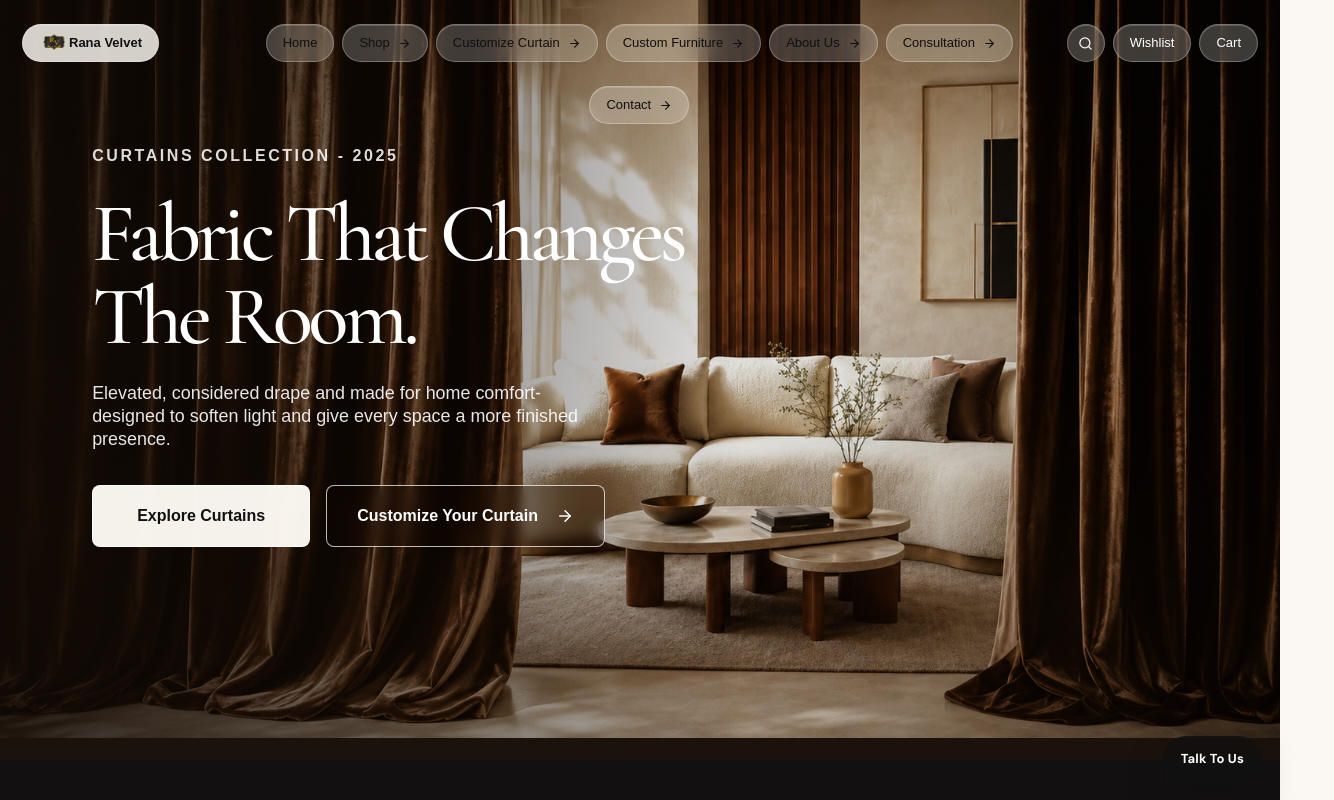
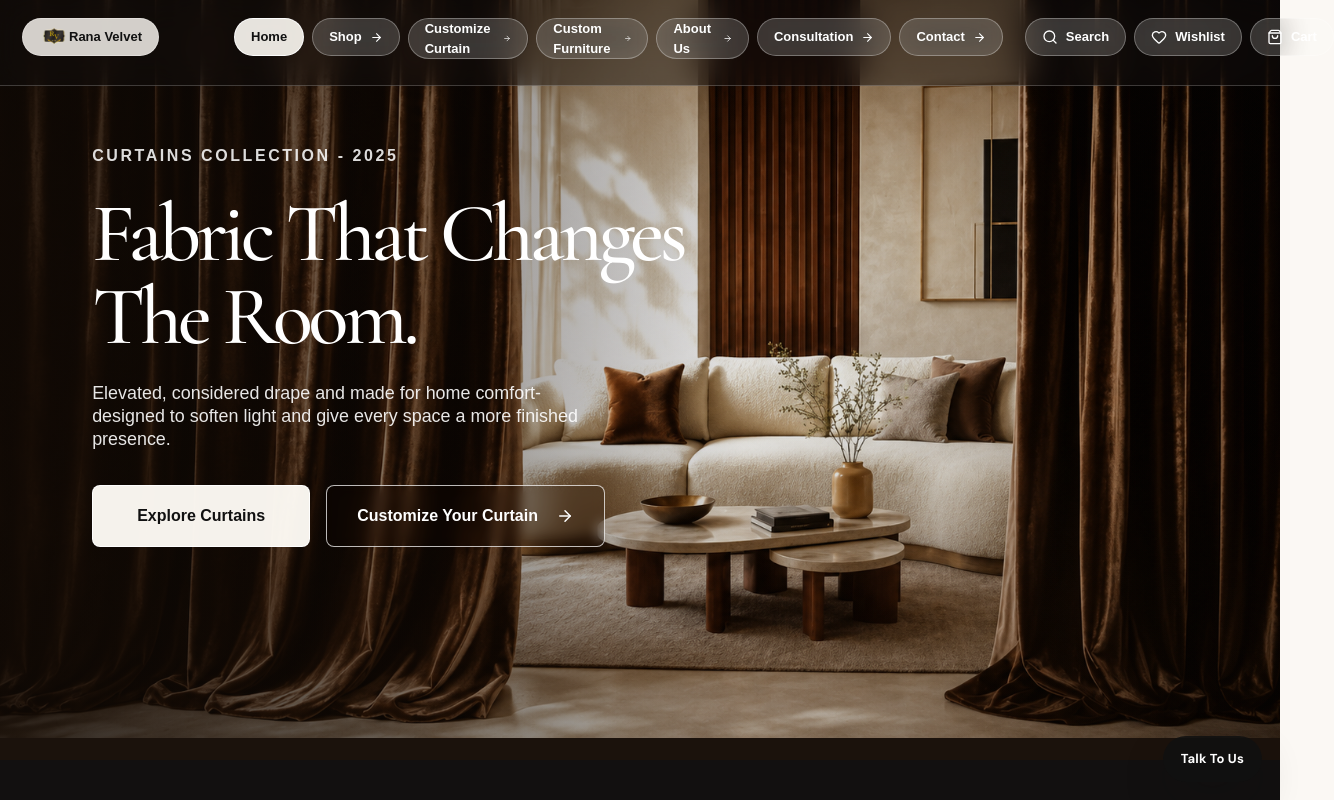
Before and after one commit to octa9999/rana-velvet, a Next.js app: page / in a window 1280 px wide. Shown: the top 800 px of the page, 1334 px wide, since content can reach past the window. Built offline with nearby package versions, Linux system fonts and the light colour scheme.

Commit message:
Unify storefront header and reservation stock

```diff
--- a/src/components/demohome/DemoHomePage.tsx
+++ b/src/components/demohome/DemoHomePage.tsx
@@ -1,58 +1,12 @@
 /* eslint-disable @next/next/no-img-element */
 
 import Link from "next/link";
-import Image from "next/image";
-import { ArrowRight, Heart, Search, ShoppingBag } from "lucide-react";
+import { ArrowRight, Heart, ShoppingBag } from "lucide-react";
 import { HomeFooter } from "@/components/layout/HomeFooter";
+import { Header } from "@/components/layout/Header";
 import styles from "./DemoHomePage.module.css";
 
 const asset = (file: string) => `/demohome-zenspace/${file}`;
-
-const headerGroups = [
-  {
-    label: "Home",
-    href: "/",
-    note: "Rana Velvet",
-    isDirect: true,
-    items: [],
-  },
-  {
-    label: "Shop",
-    href: "/products",
-    note: "Shop the house",
-    items: ["Bedroom", "Living Room", "Sofas & Seating", "Ready-Made Curtains"],
-  },
-  {
-    label: "Customize Curtain",
-    href: "/customize-curtain",
-    note: "Made To Measure",
-    items: ["I Have Measurements", "Book A Measurement Visit", "Fabric Options", "Installation Request"],
-  },
-  {
-    label: "Custom Furniture",
-    href: "/custom-furniture",
-    note: "Made for your space",
-    items: ["Sofas", "Beds", "Tables", "Custom quotation"],
-  },
-  {
-    label: "About Us",
-    href: "/about",
-    note: "Our studio",
-    items: ["Rana Velvet story", "Materials", "Craft", "Showroom"],
-  },
-  {
-    label: "Consultation",
-    href: "/consultation",
-    note: "Plan your space",
-    items: ["Book a consultation", "Room planning", "Material direction", "Design support"],
-  },
-  {
-    label: "Contact",
-    href: "/contact",
-    note: "Talk with us",
-    items: ["Send an inquiry", "Order help", "Delivery questions", "Interior designer partners"],
-  },
-];
 
 const products = [
   {
@@ -118,63 +72,7 @@ export function DemoHomePage() {
   return (
     <main className={styles.page}>
       <section className={styles.hero}>
-        <nav className={styles.topNav} aria-label="Demo navigation">
-          <Link className={styles.brandMark} href="/">
-            <Image className={styles.brandLogo} src="/rana-velvet-logo.png" alt="Rana Velvet logo" width={38} height={38} priority />
-            Rana Velvet
-          </Link>
-          <details className={styles.mobileMenu}>
-            <summary>
-              Menu
-              <ArrowRight size={14} />
-            </summary>
-            <div className={styles.mobileMenuPanel}>
-              {headerGroups.map((group) => (
-                <Link key={group.label} href={group.href}>
-                  <span>{group.label}</span>
-                  <small>{group.note}</small>
-                </Link>
-              ))}
-              <Link href="/wishlist">
-                <span>Wishlist</span>
-                <small>Saved pieces</small>
-              </Link>
-              <Link href="/cart">
-                <span>Cart</span>
-                <small>Order review</small>
-              </Link>
-            </div>
-          </details>
-          <div className={styles.navGroups}>
-            {headerGroups.map((group) => (
-              <div className={styles.navGroup} key={group.label}>
-                <Link className={styles.navTrigger} href={group.href}>
-                  {group.label}
-                  {!group.isDirect && <ArrowRight size={13} />}
-                </Link>
-                {!group.isDirect && <div className={styles.megaPanel}>
-                  <div>
-                    <span>{group.note}</span>
-                    <strong>{group.label}</strong>
-                  </div>
-                  <div className={styles.megaLinks}>
-                    {group.items.map((item) => (
-                      <Link key={item} href={group.href}>
-                        {item}
-                        <ArrowRight size={13} />
-                      </Link>
-                    ))}
-                  </div>
-                </div>}
-              </div>
-            ))}
-          </div>
-          <div className={styles.navTools}>
-            <Link href="/products" aria-label="Search products"><Search size={15} /></Link>
-            <Link href="/wishlist">Wishlist</Link>
-            <Link href="/cart">Cart</Link>
-          </div>
-        </nav>
+        <Header variant="hero" />
 
         <div className={styles.heroStage}>
           <img
--- a/src/components/layout/Header.tsx
+++ b/src/components/layout/Header.tsx
@@ -3,7 +3,7 @@
 import Link from "next/link";
 import Image from "next/image";
 import { usePathname } from "next/navigation";
-import { useEffect, useState } from "react";
+import { useState } from "react";
 import { ArrowRight, Heart, Menu, Search, ShoppingBag, X } from "lucide-react";
 import { useCart } from "@/context/CartContext";
 import { useWishlist } from "@/context/WishlistContext";
@@ -89,49 +89,16 @@ const fallbackNavItems: NavItem[] = [
   },
 ];
 
-type ApiCategory = {
-  id: string;
-  name: string;
-  slug: string;
-  children?: Array<{ id: string; name: string; slug: string }>;
-};
-
-export function Header() {
+export function Header({ variant = "default" }: { variant?: "default" | "hero" }) {
   const pathname = usePathname();
   const [mobileMenuOpen, setMobileMenuOpen] = useState(false);
-  const [navItems, setNavItems] = useState(fallbackNavItems);
   const { items: cartItems } = useCart();
   const { items: wishlistItems } = useWishlist();
   const cartCount = cartItems.reduce((sum, item) => sum + item.quantity, 0);
   const wishlistCount = wishlistItems.length;
 
-  useEffect(() => {
-    if (pathname !== "/products") {
-      setNavItems(fallbackNavItems);
-      return;
-    }
-
-    fetch("/api/catalog/categories")
-      .then((response) => response.json())
-      .then((payload) => {
-        if (!Array.isArray(payload.categories) || !payload.categories.length) return;
-        const categoryItems = (payload.categories as ApiCategory[]).slice(0, 4).map((category) => ({
-          name: category.name,
-          href: `/products?category=${encodeURIComponent(category.name)}`,
-        }));
-        if (categoryItems.length) {
-          setNavItems((current) =>
-            current.map((item) =>
-              item.label === "Shop" ? { ...item, subcategories: categoryItems } : item
-            )
-          );
-        }
-      })
-      .catch(() => setNavItems(fallbackNavItems));
-  }, [pathname]);
-
   return (
-    <header className={styles.nav}>
+    <header className={`${styles.nav} ${variant === "hero" ? styles.navHero : ""}`}>
       <Link className={styles.brandMark} href="/">
         <Image className={styles.brandLogo} src="/rana-velvet-logo.png" alt="Rana Velvet logo" width={38} height={38} priority />
         Rana Velvet
@@ -150,7 +117,7 @@ export function Header() {
         </summary>
         <div className={styles.megaPanel} style={{ opacity: 1, pointerEvents: "auto", transform: "translate(-50%, 8px)" }}>
           <div className={styles.megaLinks}>
-            {navItems.map((item) => (
+            {fallbackNavItems.map((item) => (
               <Link key={item.label} href={item.href} onClick={() => setMobileMenuOpen(false)}>
                 {item.label}
                 <ArrowRight size={13} />
@@ -169,7 +136,7 @@ export function Header() {
       </details>
 
       <nav className={styles.navGroups} aria-label="Primary navigation">
-        {navItems.map((item) => (
+        {fallbackNavItems.map((item) => (
           <div className={styles.navGroup} key={item.label}>
             <Link className={`${styles.navTrigger} ${pathname === item.href ? styles.navActive : ""}`} href={item.href}>
               {item.label}
--- a/src/lib/orders.ts
+++ b/src/lib/orders.ts
@@ -191,6 +191,27 @@ export async function createOrder(input: CheckoutOrderInput) {
   const supabase = createAdminSupabase();
   if (!supabase) return fallbackOrder(parsed);
 
+  const reservationQuantities = new Map<string, number>();
+  parsed.items.forEach((item) => {
+    reservationQuantities.set(item.productId, (reservationQuantities.get(item.productId) || 0) + item.quantity);
+  });
+  const productIds = Array.from(reservationQuantities.keys());
+  const { data: reservationProducts, error: reservationLookupError } = await supabase
+    .from("products")
+    .select("id, stock, stock_quantity, reserved_stock")
+    .in("id", productIds);
+  if (reservationLookupError || reservationProducts?.length !== productIds.length) {
+    throw new Error(reservationLookupError?.message || "One or more products are unavailable");
+  }
+
+  reservationProducts.forEach((product) => {
+    const stock = Number(product.stock_quantity ?? product.stock ?? 0);
+    const available = Math.max(0, stock - Number(product.reserved_stock || 0));
+    if ((reservationQuantities.get(product.id) || 0) > available) {
+      throw new Error("Requested quantity is no longer available");
+    }
+  });
+
   const order_number = nextOrderNumber();
   const { data: order, error } = await supabase
     .from("orders")
@@ -242,7 +263,22 @@ export async function createOrder(input: CheckoutOrderInput) {
     reference_id: order.id,
     note: `Reserved by ${order_number}`,
   }));
-  await supabase.from("inventory_movements").insert(movements);
+  const { error: movementError } = await supabase.from("inventory_movements").insert(movements);
+  if (movementError) throw new Error(movementError.message);
+
+  for (const product of reservationProducts) {
+    const quantity = reservationQuantities.get(product.id) || 0;
+    const stock = Number(product.stock_quantity ?? product.stock ?? 0);
+    const nextReserved = Math.max(0, Number(product.reserved_stock || 0) + quantity);
+    const { error: productError } = await supabase
+      .from("products")
+      .update({
+        reserved_stock: nextReserved,
+        stock_status: stock - nextReserved <= 0 ? "out_of_stock" : "in_stock",
+      })
+      .eq("id", product.id);
+    if (productError) throw new Error(productError.message);
+  }
 
   return orderFromRows(order, items || []);
 }
--- a/src/styles/ecommerce.module.css
+++ b/src/styles/ecommerce.module.css
@@ -37,6 +37,34 @@
   border-bottom: 1px solid rgba(17, 17, 17, 0.08);
   backdrop-filter: blur(18px);
   font-size: 13px;
+}
+
+.navHero {
+  position: absolute;
+  width: 100%;
+  background: rgba(18, 16, 16, 0.42);
+  border-bottom-color: rgba(255, 255, 255, 0.2);
+  color: white;
+}
+
+.navHero .brandMark,
+.navHero .navTrigger,
+.navHero .navTool {
+  border-color: rgba(255, 255, 255, 0.3);
+  background: rgba(255, 252, 246, 0.18);
+  color: white;
+  backdrop-filter: blur(16px);
+}
+
+.navHero .brandMark {
+  background: rgba(255, 252, 246, 0.82);
+  color: var(--ink);
+}
+
+.navHero .navActive {
+  background: rgba(255, 252, 246, 0.9);
+  border-color: rgba(255, 255, 255, 0.9);
+  color: var(--ink) !important;
 }
 
 .brandMark,
```
Also changed, not shown: 2 other files (tests, documents, lock files or other folders).
